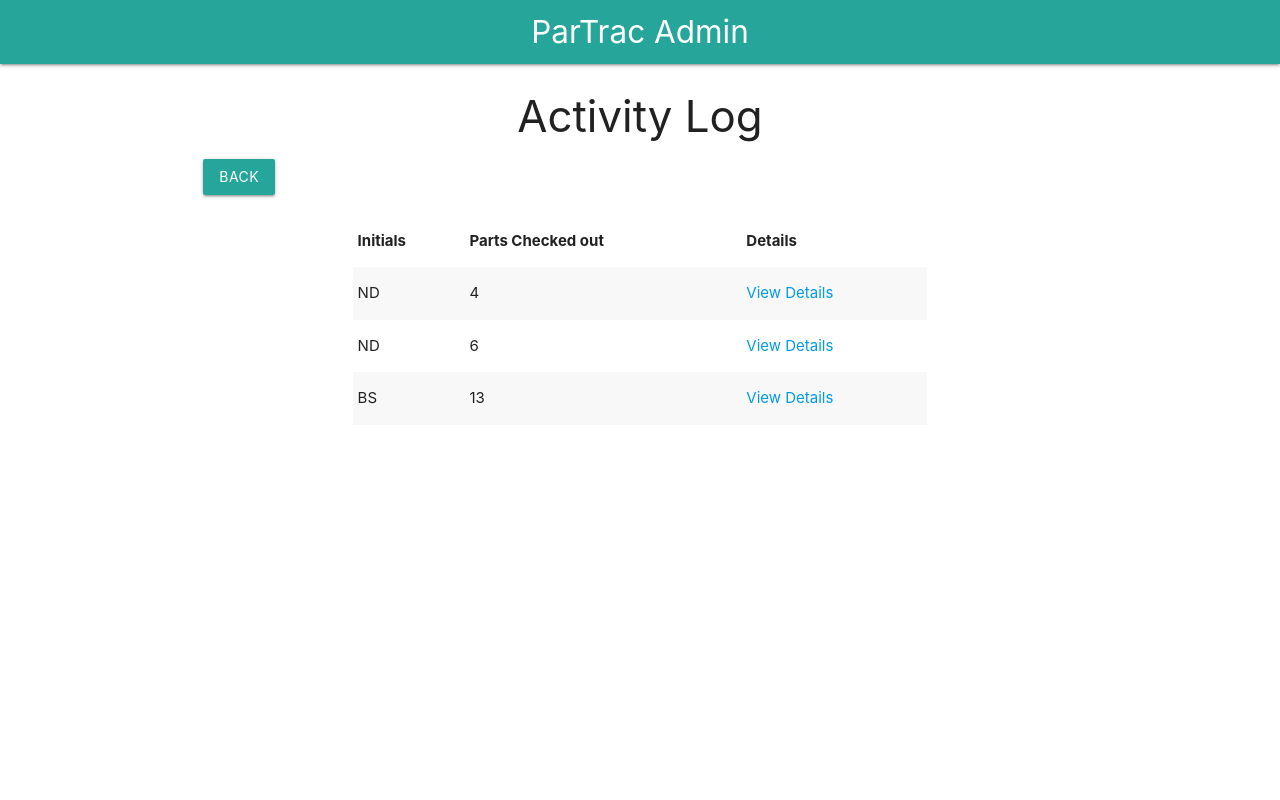
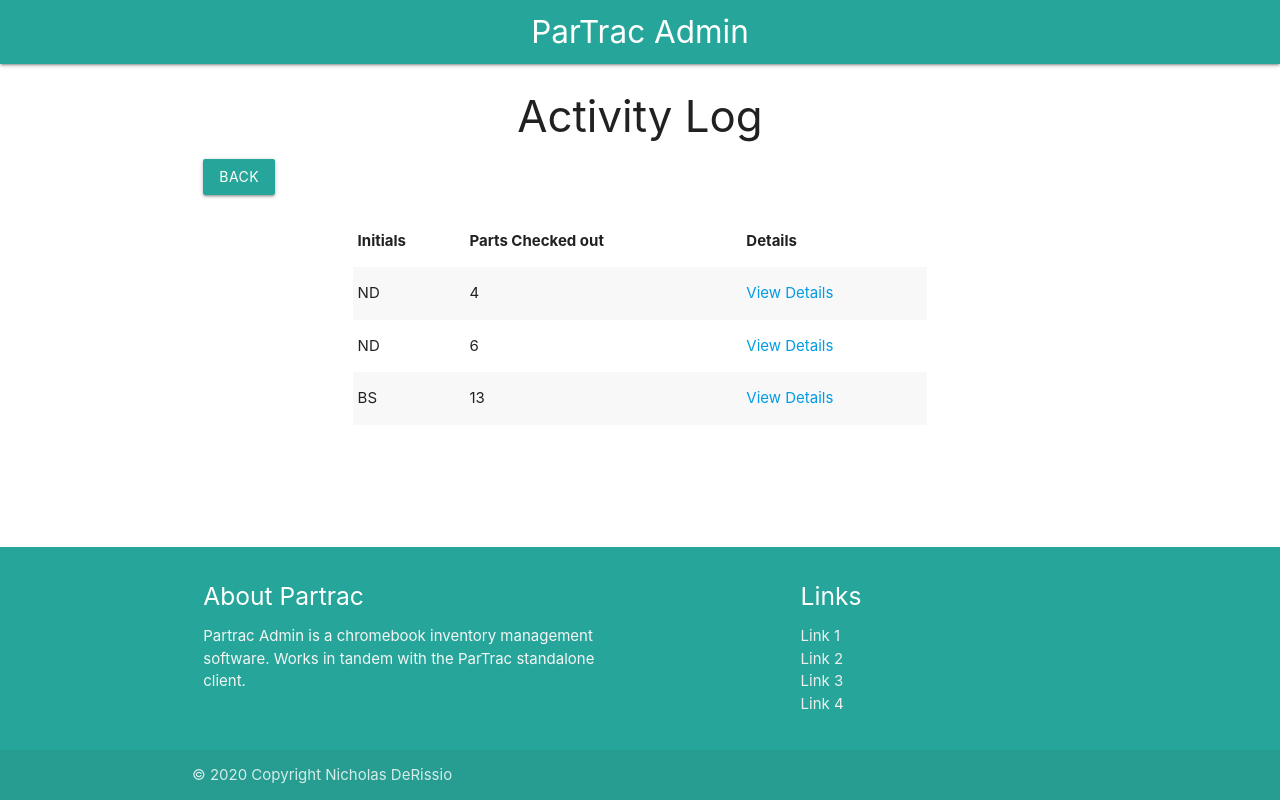
Before and after one commit to KantKontrol/Part-Tracker, a React (Create React App) app in the folder back-end/partrac-admin/client/: page /log in a window 1280 px wide. Built offline with nearby package versions, Linux system fonts and the light colour scheme.

Commit message:
added basic footer to pages and stuck it on the bottom

```diff
--- a/back-end/partrac-admin/client/src/components/Footer/index.js
+++ b/back-end/partrac-admin/client/src/components/Footer/index.js
@@ -5,26 +5,26 @@ import React from "react";
 export default function Footer(){
 
     return(
-        <footer class="page-footer">
-          <div class="container">
-            <div class="row">
-              <div class="col l6 s12">
-                <h5 class="white-text">About Partrac</h5>
-                <p class="grey-text text-lighten-4">You can use rows and columns here to organize your footer content.</p>
+        <footer className="page-footer" style={{backgroundColor: "#26a69a"}}>
+          <div className="container">
+            <div className="row">
+              <div className="col l6 s12">
+                <h5 className="white-text">About Partrac</h5>
+                <p className="grey-text text-lighten-4">Partrac Admin is a chromebook inventory management software. Works in tandem with the ParTrac standalone client.</p>
               </div>
-              <div class="col l4 offset-l2 s12">
-                <h5 class="white-text">Links</h5>
+              <div className="col l4 offset-l2 s12">
+                <h5 className="white-text">Links</h5>
                 <ul>
-                  <li><a class="grey-text text-lighten-3" href="#!">Link 1</a></li>
-                  <li><a class="grey-text text-lighten-3" href="#!">Link 2</a></li>
-                  <li><a class="grey-text text-lighten-3" href="#!">Link 3</a></li>
-                  <li><a class="grey-text text-lighten-3" href="#!">Link 4</a></li>
+                  <li><a className="grey-text text-lighten-3" href="#!">Link 1</a></li>
+                  <li><a className="grey-text text-lighten-3" href="#!">Link 2</a></li>
+                  <li><a className="grey-text text-lighten-3" href="#!">Link 3</a></li>
+                  <li><a className="grey-text text-lighten-3" href="#!">Link 4</a></li>
                 </ul>
               </div>
             </div>
           </div>
-          <div class="footer-copyright">
-            <div class="container">
+          <div className="footer-copyright">
+            <div className="container">
             © 2020 Copyright Nicholas DeRissio
             </div>
           </div>
--- a/back-end/partrac-admin/client/src/components/Header/index.js
+++ b/back-end/partrac-admin/client/src/components/Header/index.js
@@ -6,7 +6,7 @@ export default function Header(){
 
     return (
         <header>
-              <nav>
+            <nav>
                 <div className="nav-wrapper cus-nav-style">
                     <a href="/home" className="brand-logo">ParTrac Admin</a>
                 </div>
--- a/back-end/partrac-admin/client/src/index.css
+++ b/back-end/partrac-admin/client/src/index.css
@@ -1,3 +1,10 @@
 html,body {
   height: 100%;
 }
+
+.page-footer{
+  position: fixed;
+  bottom: 0;
+  left: 0;
+  right: 0;
+}
--- a/back-end/partrac-admin/client/src/pages/ActivityLog.js
+++ b/back-end/partrac-admin/client/src/pages/ActivityLog.js
@@ -1,12 +1,13 @@
 import React from "react";
 import { Link } from "react-router-dom";
 import Header from "../components/Header";
+import Footer from "../components/Footer";
 import ModalTableRow from "../components/ModalTableRow";
 
 export default function ActivityLog(){
 
     return (
-        <div>
+        <>
             <Header />
 
             <div className="container">
@@ -44,6 +45,8 @@ export default function ActivityLog(){
                     <div className="col s2"></div>
                 </div>
             </div>
-        </div>
+
+            <Footer />
+        </>
     );
 }
--- a/back-end/partrac-admin/client/src/pages/AdminLanding.js
+++ b/back-end/partrac-admin/client/src/pages/AdminLanding.js
@@ -6,10 +6,10 @@ import Footer from "../components/Footer";
 export default function AdminLanding(){
 
     return (
-        <div>
+        <>
             <Header />
 
-
+            <main>
                 <div className="container">
                     <div className="row">
                         <div className="col s4">
@@ -31,8 +31,9 @@ export default function AdminLanding(){
                         <div className="col s8"></div>
                     </div>
                 </div>
+            </main>
 
             <Footer />
-        </div>
+        </>
     );
 }
--- a/back-end/partrac-admin/client/src/pages/ViewInventory.js
+++ b/back-end/partrac-admin/client/src/pages/ViewInventory.js
@@ -1,5 +1,6 @@
 import React, { useEffect } from "react";
 import Header from "../components/Header";
+import Footer from "../components/Footer";
 import TableRow from "../components/TableRow";
 import { Link } from "react-router-dom";
 import M from "materialize-css";
@@ -16,7 +17,8 @@ export default function ViewInventory(){
     return (
         <>
             <Header />
-            <div className="container">
+
+            <main className="container">
 
                 <h3 style={{ textAlign: "center" }}>Inventory</h3>
 
@@ -58,7 +60,9 @@ export default function ViewInventory(){
                     </div>
                 </div>
 
-            </div>
+            </main>
+
+            <Footer />
         </>
     );
 }
```
Lines whose indentation alone changed are shown as unchanged.
